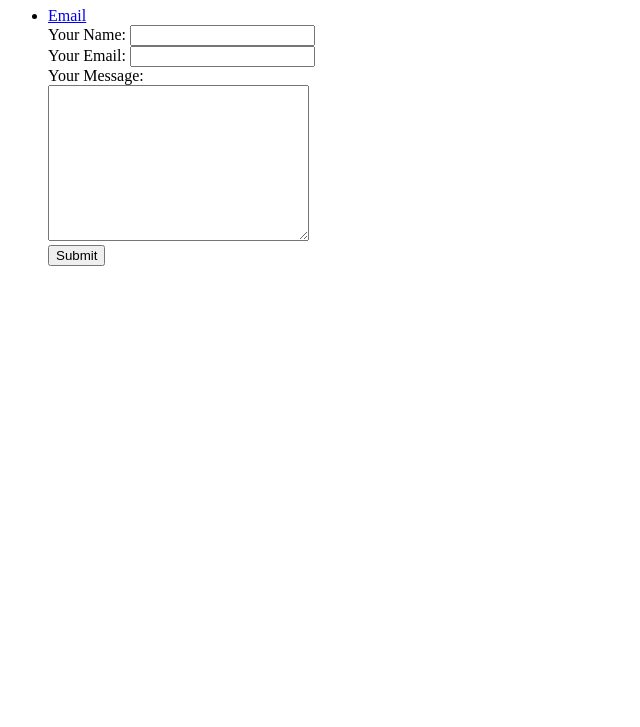
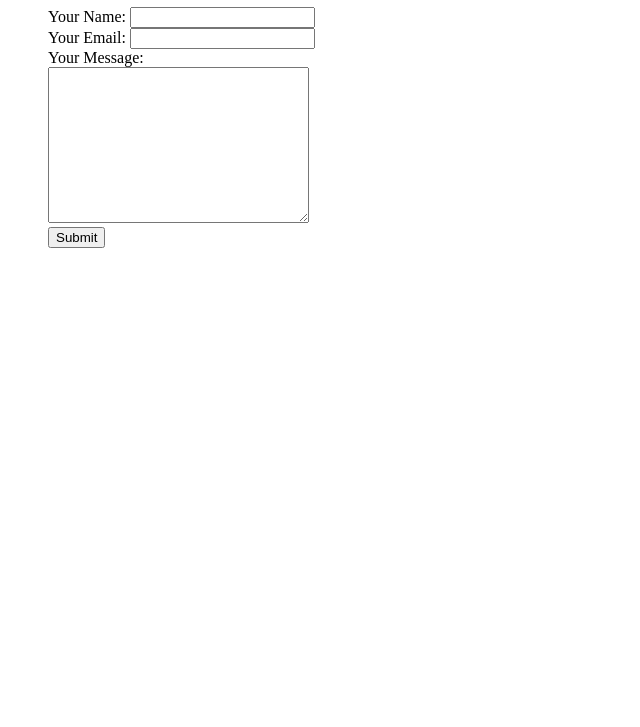
Before and after one commit to hrv33/cv, a plain HTML site: page contact.html in a window 1280 px wide. Shown: the part 73-800 px from the top of the page, without its empty margins (0-640 px from the left). Drawn offline with Linux system fonts and the light colour scheme.

Commit message:
Update contact.html

```diff
--- a/contact.html
+++ b/contact.html
@@ -9,7 +9,7 @@
 <body>
   <ul>
     <h1>You can reach Harv at</h1>
-    <li> <a href="harvirgill7@gmail.com">Email</a> </li>
+    <!--li> <a href="harvirgill7@gmail.com">Email</a> </li-->
     <!--li> <a href="tel: +2042042045">Phone</a> </li-->
 
     <form action="harvirgill7@gmail.com" method="post" enctype="text/plain">
```
